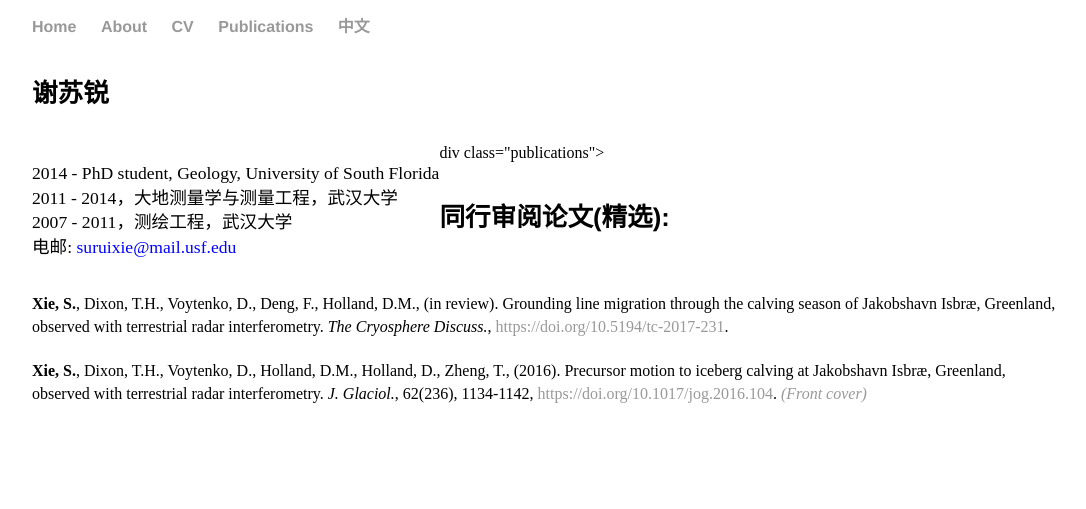
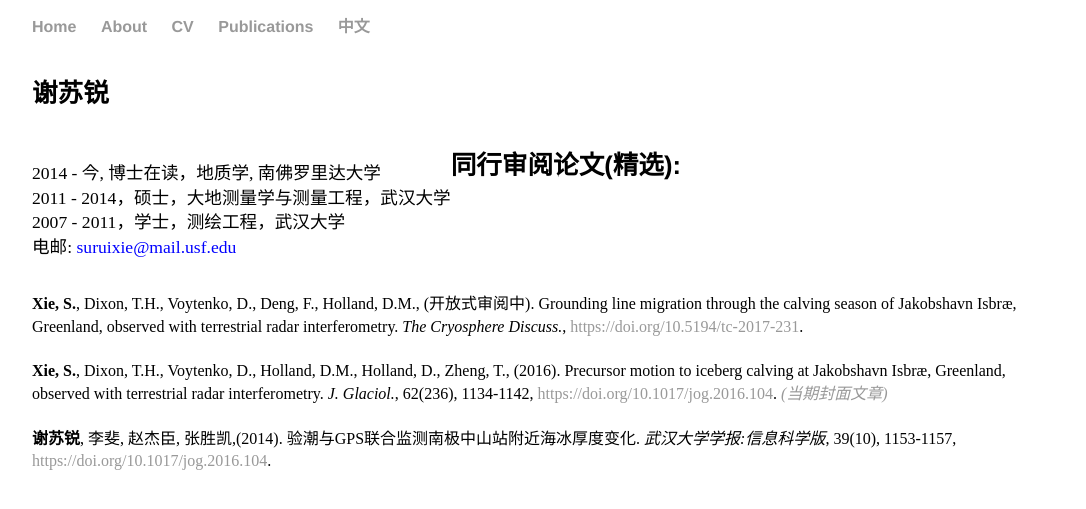
Before and after one commit to suruixie/suruixie.github.io, a Jekyll site: the page built from Chinese/index.html, in a window 1280 px wide. Shown: the top 509 px of the page, without its empty margins (96-1182 px from the left). Built offline with Jekyll 4.4.1, drawn with Linux system fonts in a browser that asks for light colours.

Commit message:
Update index.html

```diff
--- a/Chinese/index.html
+++ b/Chinese/index.html
@@ -7,20 +7,23 @@
     <div class="Chinese">
         <div class="sideText">
 	    <h4>谢苏锐</h4>
-            <p>2014 - PhD student, Geology, University of South Florida<br>
-            2011 - 2014，大地测量学与测量工程，武汉大学<br>
-            2007 - 2011，测绘工程，武汉大学<br>
+            <p>2014 - 今, 博士在读，地质学, 南佛罗里达大学<br>
+            2011 - 2014，硕士，大地测量学与测量工程，武汉大学<br>
+            2007 - 2011，学士，测绘工程，武汉大学<br>
             电邮:
 		    <a href="mailto:suruixie@mail.usf.edu" style="color:#0000FF;">suruixie@mail.usf.edu</a>
             </p>
 	</div>
-	div class="publications">
+	<div class="publications">
             <h4>同行审阅论文(精选):</h4>
             <p style="font-size:1.0em;">
-		<strong>Xie, S.</strong>, Dixon, T.H., Voytenko, D., Deng, F., Holland, D.M., (in review). Grounding line migration through the calving season of Jakobshavn Isbræ, Greenland, observed with terrestrial radar interferometry. <em>The Cryosphere Discuss.</em>, <a href="https://doi.org/10.5194/tc-2017-231">https://doi.org/10.5194/tc-2017-231</a>.  <br>
+		<strong>Xie, S.</strong>, Dixon, T.H., Voytenko, D., Deng, F., Holland, D.M., (开放式审阅中). Grounding line migration through the calving season of Jakobshavn Isbræ, Greenland, observed with terrestrial radar interferometry. <em>The Cryosphere Discuss.</em>, <a href="https://doi.org/10.5194/tc-2017-231">https://doi.org/10.5194/tc-2017-231</a>.  <br>
 		<br style="line-height:0.1em">
-		<strong>Xie, S.</strong>, Dixon, T.H., Voytenko, D., Holland, D.M., Holland, D., Zheng, T., (2016). Precursor motion to iceberg calving at Jakobshavn Isbræ, Greenland, observed with terrestrial radar interferometry. <em>J. Glaciol.</em>, 62(236), 1134-1142, <a href="https://doi.org/10.1017/jog.2016.104">https://doi.org/10.1017/jog.2016.104</a>. <em><a href="https://doi.org/10.1017/jog.2016.123"> (Front cover)</a></em> <br>
+		<strong>Xie, S.</strong>, Dixon, T.H., Voytenko, D., Holland, D.M., Holland, D., Zheng, T., (2016). Precursor motion to iceberg calving at Jakobshavn Isbræ, Greenland, observed with terrestrial radar interferometry. <em>J. Glaciol.</em>, 62(236), 1134-1142, <a href="https://doi.org/10.1017/jog.2016.104">https://doi.org/10.1017/jog.2016.104</a>. <em><a href="https://doi.org/10.1017/jog.2016.123"> (当期封面文章)</a></em> <br>
+	        <br style="line-height:1.2em">
+		<strong>谢苏锐</strong>, 李斐, 赵杰臣, 张胜凯,(2014). 验潮与GPS联合监测南极中山站附近海冰厚度变化. <em>武汉大学学报:信息科学版</em>, 39(10), 1153-1157, <a href="https://doi.org/10.13203/j.whugis20130048">https://doi.org/10.1017/jog.2016.104</a>. <em><a href="https://doi.org/10.13203/j.whugis20130048"><br>
 	        <br style="line-height:1.2em">
             </p>
+	</div>
     </div>
 </body>
```
